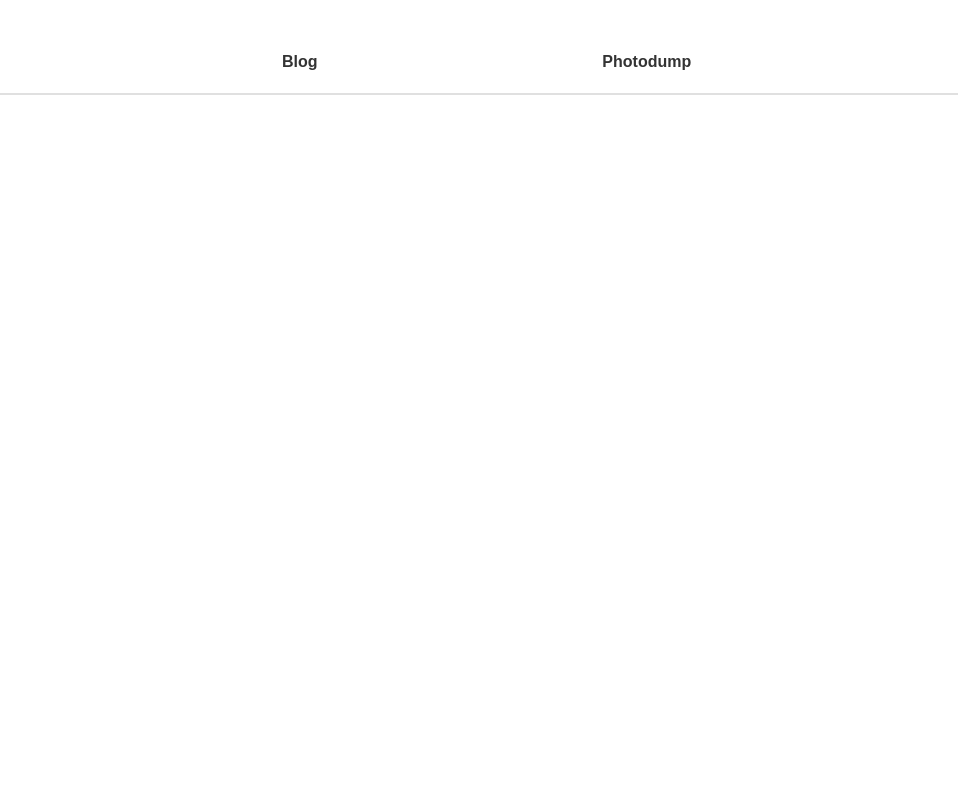
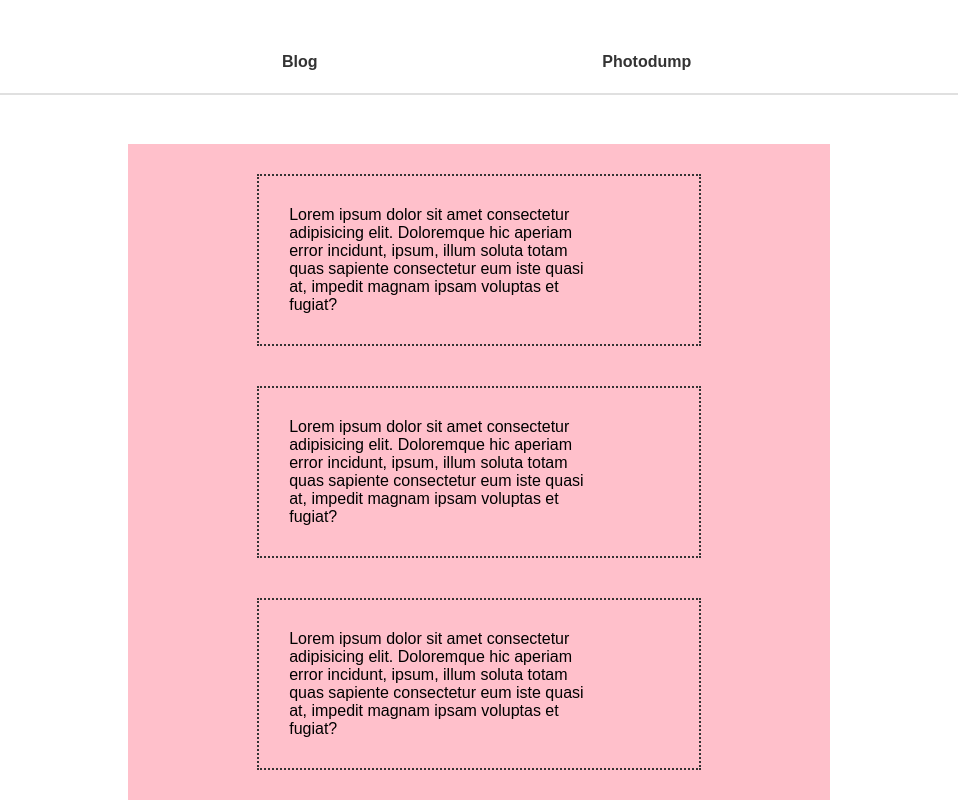
Before and after one commit to marlo99999/html2007, a plain HTML site: page index.html in a window 1280 px wide. Shown: the top 801 px of the page, 319-1280 px from the left. Drawn offline with Linux system fonts and the light colour scheme.

Commit message:
update posts structure

```diff
--- a/index.html
+++ b/index.html
@@ -74,7 +74,17 @@
             </section>
         </section>
         <main class="main-section">
-            <section class="posts"></section>
+            <section class="posts">
+                <div id="post1">
+                    <p>Lorem ipsum dolor sit amet consectetur adipisicing elit. Doloremque hic aperiam error incidunt, ipsum, illum soluta totam quas sapiente consectetur eum iste quasi at, impedit magnam ipsam voluptas et fugiat?</p>
+                </div>
+                <div id="post2">
+                    <p>Lorem ipsum dolor sit amet consectetur adipisicing elit. Doloremque hic aperiam error incidunt, ipsum, illum soluta totam quas sapiente consectetur eum iste quasi at, impedit magnam ipsam voluptas et fugiat?</p>
+                </div>
+                <div id="post3">
+                    <p>Lorem ipsum dolor sit amet consectetur adipisicing elit. Doloremque hic aperiam error incidunt, ipsum, illum soluta totam quas sapiente consectetur eum iste quasi at, impedit magnam ipsam voluptas et fugiat?</p>
+                </div>
+            </section>
             <section class="music"></section>
             <section class="pets"></section>
             <section class="friends"></section>
--- a/styles.css
+++ b/styles.css
@@ -105,6 +105,35 @@ nav ul {
     border:#333333 dotted 2px;
 }
 
+/**********************    main structure   *********************/
+
+.main-section {
+    display: flex;
+    flex-direction: column;
+    align-items: center;
+    padding: 25px;
+    margin: 10px;
+}
+
+.main-section * {
+    background-color: pink;
+    width: 80%;
+    padding: 10px;
+}
+.main-section .posts {
+    display: flex;
+    flex-direction: column;
+    justify-content: center;
+}
+
+.main-section .posts div {
+    align-self: center;
+    width: 65%;
+    border: #333333 dotted 2px;
+    margin: 20px;
+}
+
+
 /*****************************************************************
 
 Your Playground (Make customizations and changes below)
```
